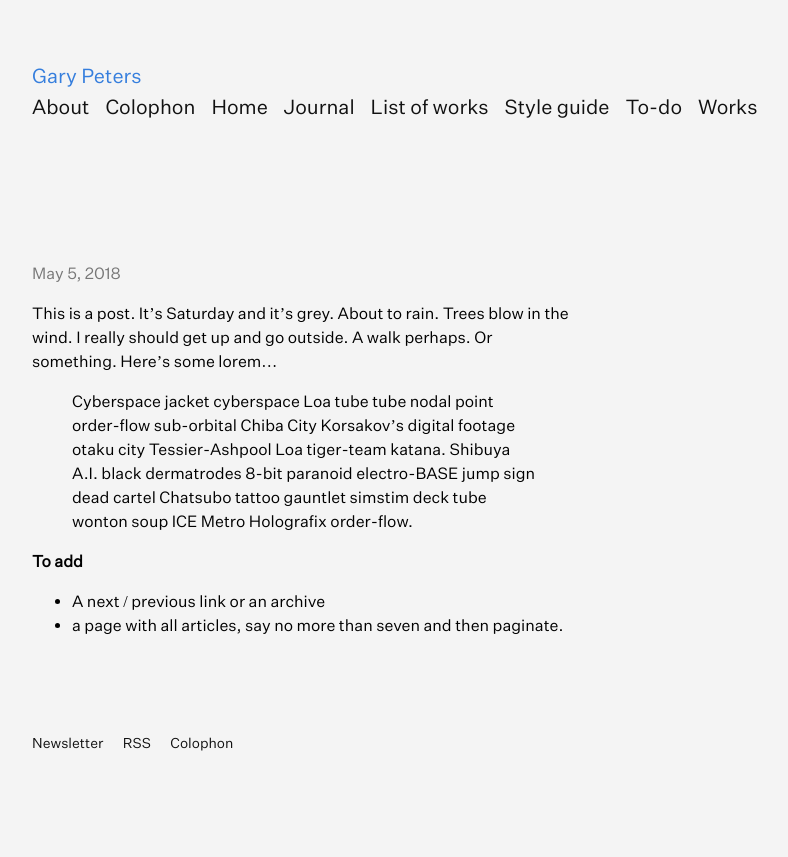
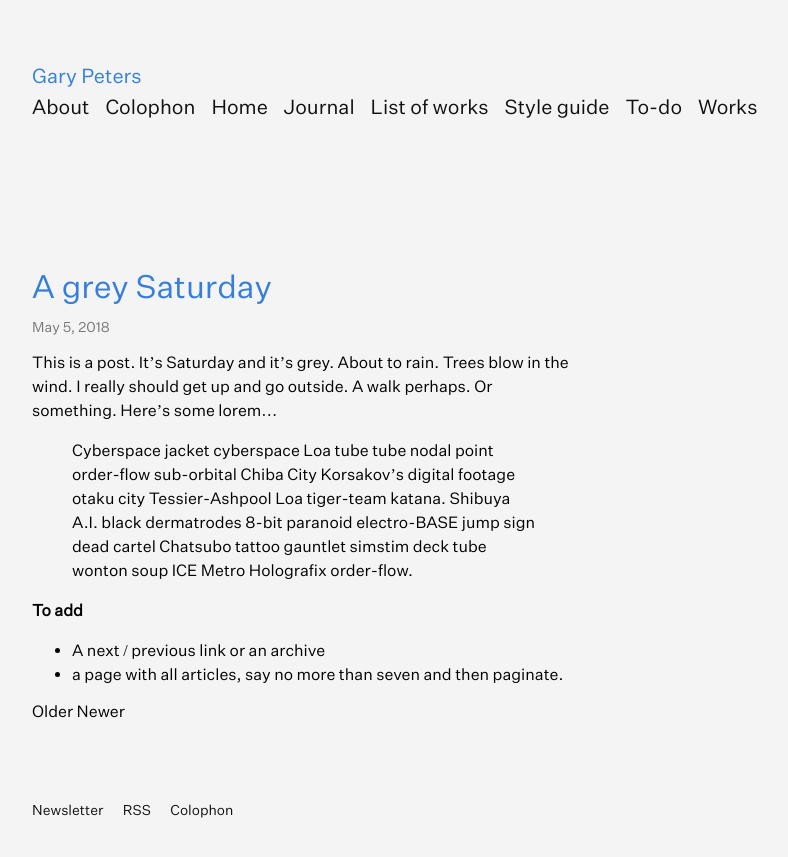
Before and after one commit to thealmostdaily/supernormai-theme, a Jekyll site: the page built from _posts/2018-05-05-yet-another-post.md, in a window 1280 px wide. Shown: the top 857 px of the page, without its empty margins (32-820 px from the left). Built offline with Jekyll 4.4.1, drawn with Linux system fonts in a browser that asks for light colours.

Commit message:
Adjustments to post layout. Trying pagination.

```diff
--- a/_layouts/post.html
+++ b/_layouts/post.html
@@ -2,14 +2,27 @@
 layout: default
 ---
 
+
+<h1 class="near-black mb0"><a href="{{ post.url | relative_url }}" class="link dim blue">{{ page.title | escape }}</a></h1>
+<p class="subhead gray f6"><time datetime="{{ page.date | date_to_xmlschema }}" itemprop="datePublished">{{ page.date | date: "%b %-d, %Y" }}</time></p>
+
+
 <article  class="measure-wide lh-copy">
+    {{ content }}
+</article>
 
-    <header>
 
-        <p class="gray"><time>{{ page.date | date: "%b %-d,  %Y" }}</time></p>
 
-    </header>
 
-    {{ content }}
-
-</article>
+<div class="pagination">
+  {% if paginator.next_page %}
+    <a class="pagination-item older" href="{{ paginator.next_page_path | prepend: site.baseurl }}">Older</a>
+  {% else %}
+    <span class="pagination-item older">Older</span>
+  {% endif %}
+  {% if paginator.previous_page %}
+    <a class="pagination-item newer" href="{{ paginator.previous_page_path | prepend: site.baseurl }}">Newer</a>
+  {% else %}
+    <span class="pagination-item newer">Newer</span>
+  {% endif %}
+</div>
```
